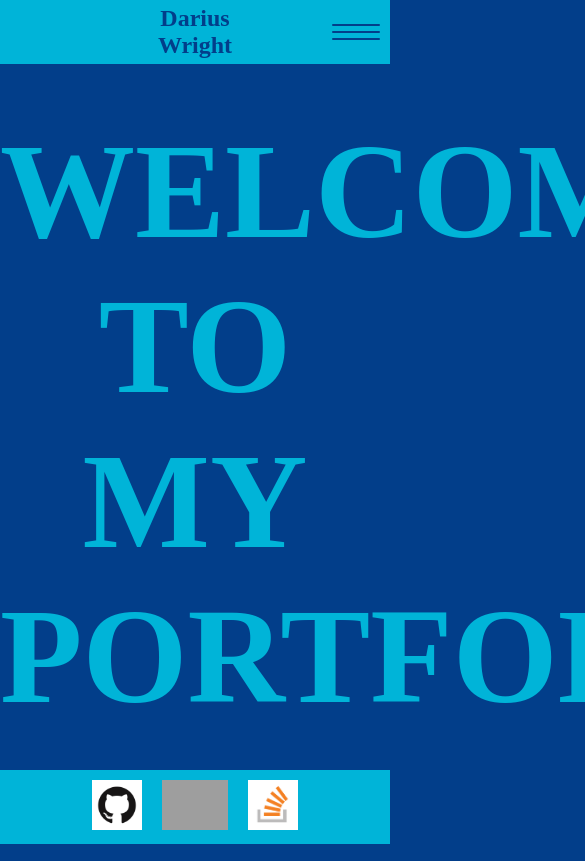
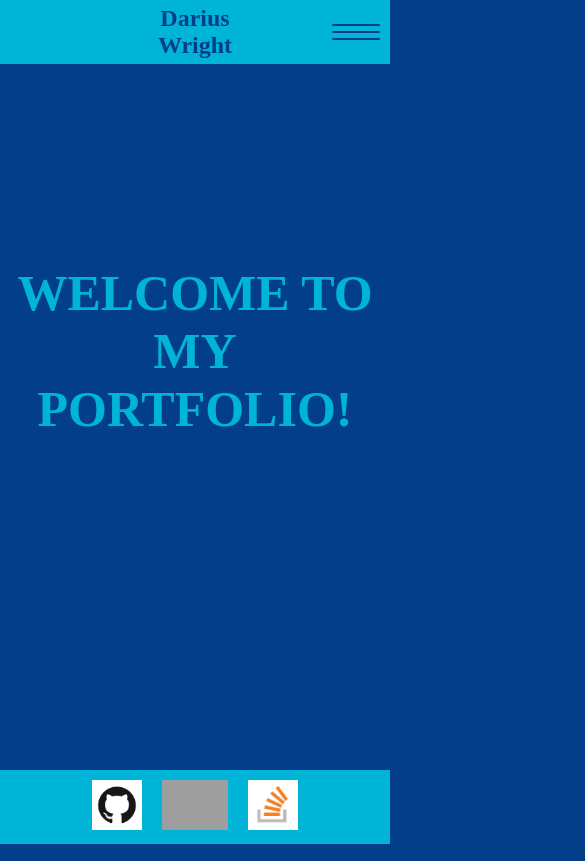
Before and after one commit to DariusJWright/portfolio, a React (Create React App) app: page / in a window 390 px wide. Shown: the top 861 px of the page, 585 px wide, since content can reach past the window. Built offline with nearby package versions, Linux system fonts and the light colour scheme; grey boxes are pictures that could not be loaded.

Commit message:
fixed some small things

```diff
--- a/src/components/Home/Home.js
+++ b/src/components/Home/Home.js
@@ -2,7 +2,9 @@ import React from 'react';
 
 function Home() {
   return (
-    <h1 className='welcome'>WELCOME TO MY PORTFOLIO!</h1>
+    <div classname='home'>
+      <h1 className='welcome'>WELCOME TO MY PORTFOLIO!</h1>
+    </div>
   )
 }
 
--- a/src/index.css
+++ b/src/index.css
@@ -341,6 +341,13 @@ section h2 {
   }
 
   /*==================*/
+  /*home styles*/
+  /*==================*/
+  .welcome {
+    font-size: 75px;
+  }
+
+  /*==================*/
   /*header styles*/
   /*==================*/
   header {
@@ -484,3 +491,15 @@ section h2 {
     font-size: 20px;
   }
 }
+
+@media screen and (max-width: 500px) {
+  .home {
+    display: flex;
+
+  }
+
+  .welcome {
+    margin-top: 200px;
+    font-size: 50px;
+  }
+}
```
